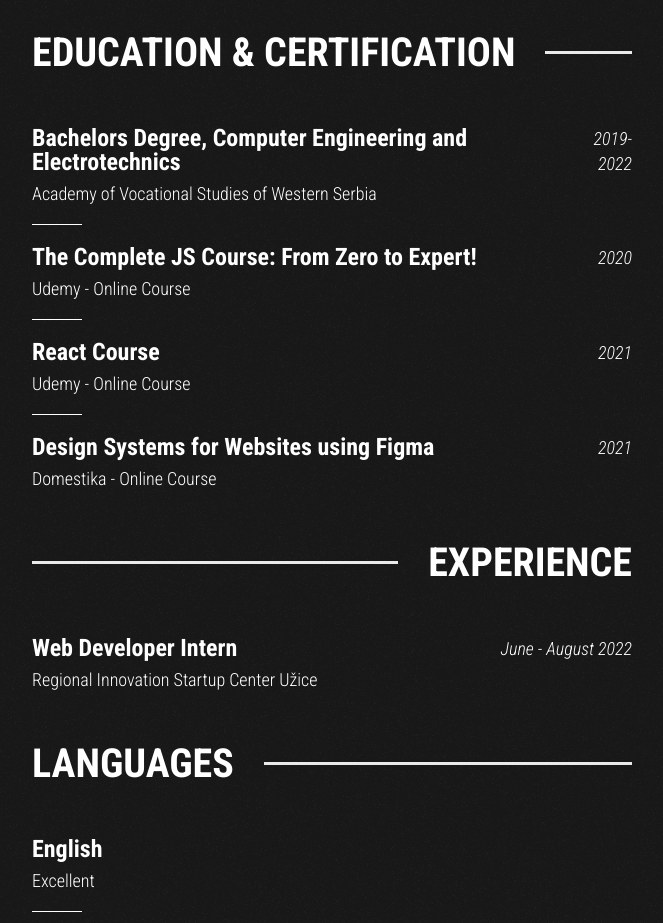
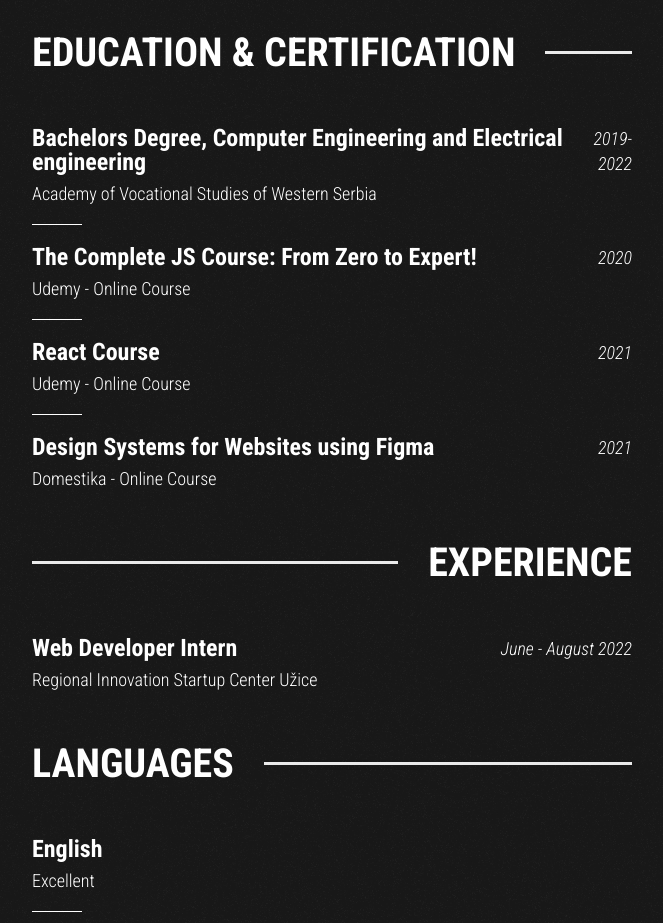
Before and after one commit to stefanrogic/website, a React (Vite) app: page /about-me in a window 1280 px wide. Shown: the part 1520-2443 px from the top of the page, without its empty margins (308-971 px from the left). Built offline with nearby package versions, Linux system fonts and the light colour scheme; no server answers; the database is empty.

Commit message:
removed animate presence

```diff
--- a/src/App.jsx
+++ b/src/App.jsx
@@ -49,9 +49,7 @@ function App() {
 
   return (
     <div className="App">
-      <AnimatePresence>
-        <RouterProvider router={router} />
-      </AnimatePresence>
+      <RouterProvider router={router} />
     </div>
   );
 }
--- a/src/components/educationSection/EducationSection.jsx
+++ b/src/components/educationSection/EducationSection.jsx
@@ -17,7 +17,7 @@ const EducationSection = () => {
         <ContentRevealSuper width="100%">
           <div className="education-card">
             <div className="card-left">
-              <h2>Bachelors Degree, Computer Engineering and Electrotechnics</h2>
+              <h2>Bachelors Degree, Computer Engineering and Electrical engineering</h2>
               <p>Academy of Vocational Studies of Western Serbia</p>
             </div>
 
```
